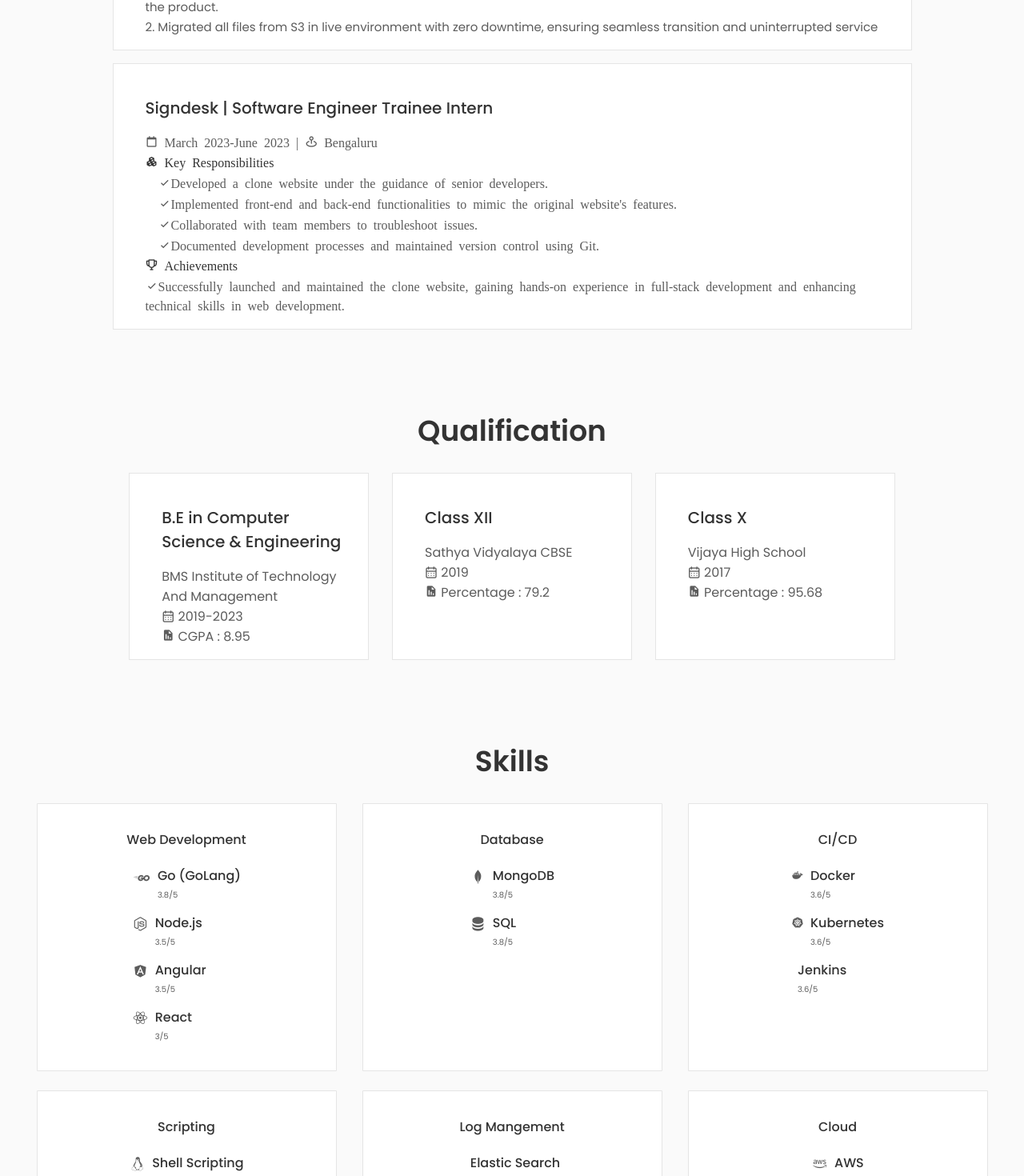
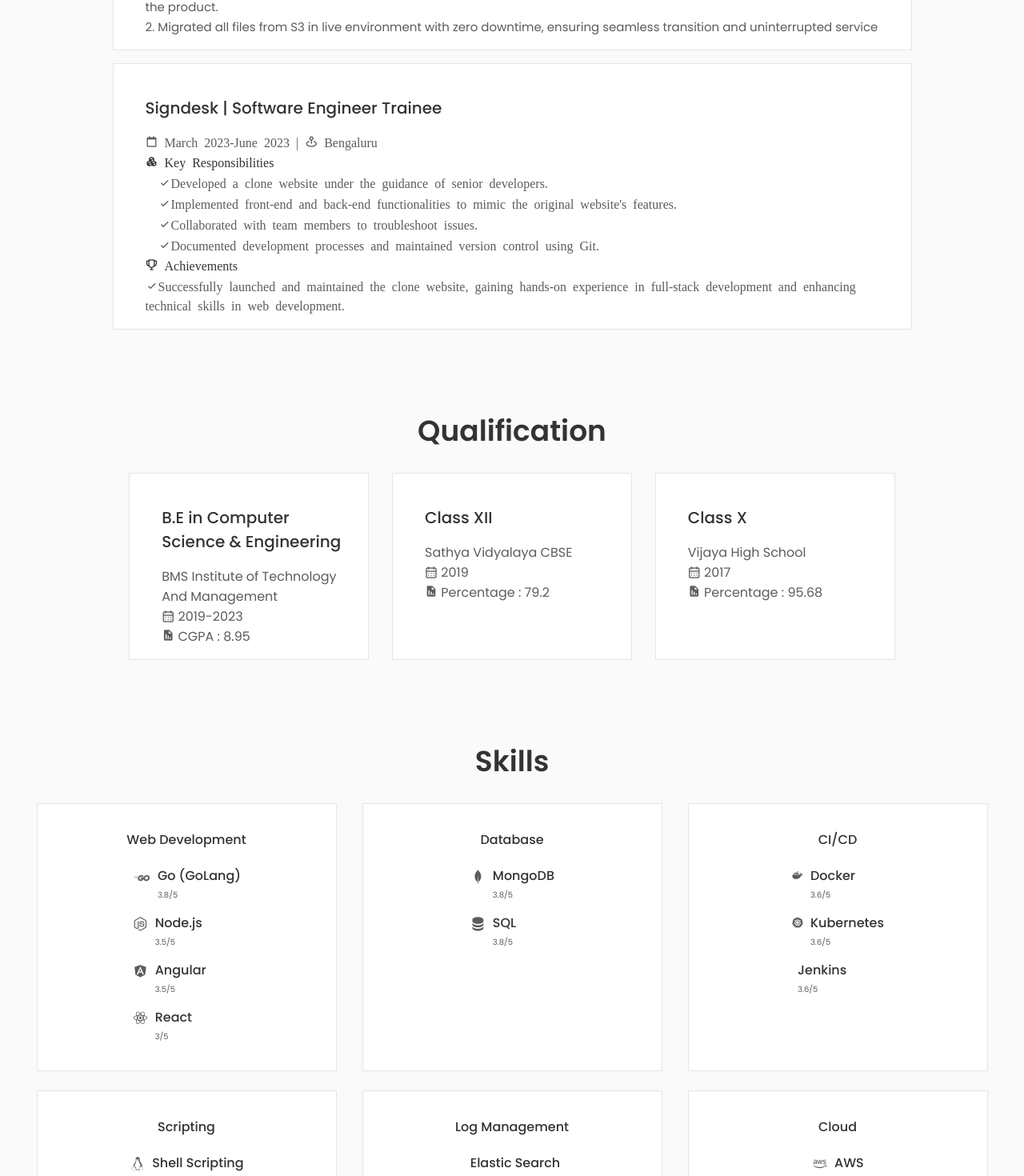
Before and after one commit to vedashruta/portfolio, a React (Create React App) app: page / in a window 1280 px wide. Shown: the part 1580-3050 px from the top of the page at 80% size. Built offline with nearby package versions, Linux system fonts and the light colour scheme.

Commit message:
Updated data

```diff
--- a/src/components/experience/Experience.jsx
+++ b/src/components/experience/Experience.jsx
@@ -80,7 +80,7 @@
                         <h3 className="experience__title">
                             Signdesk |{" "}
                             <span className="experience__subtitle">
-                                Software Engineer Trainee Intern
+                                Software Engineer Trainee
                             </span>
                         </h3>
                         <div className="experience__data">
--- a/src/components/skills/LogManagement.jsx
+++ b/src/components/skills/LogManagement.jsx
@@ -4,7 +4,7 @@
 const LogManagement = () => {
     return (
         <div className='skills__content'>
-            <h3 className='skills__title'>Log Mangement</h3>
+            <h3 className='skills__title'>Log Management</h3>
 
             <div className="skills__box">
                 <div className='skills__group'>
```
